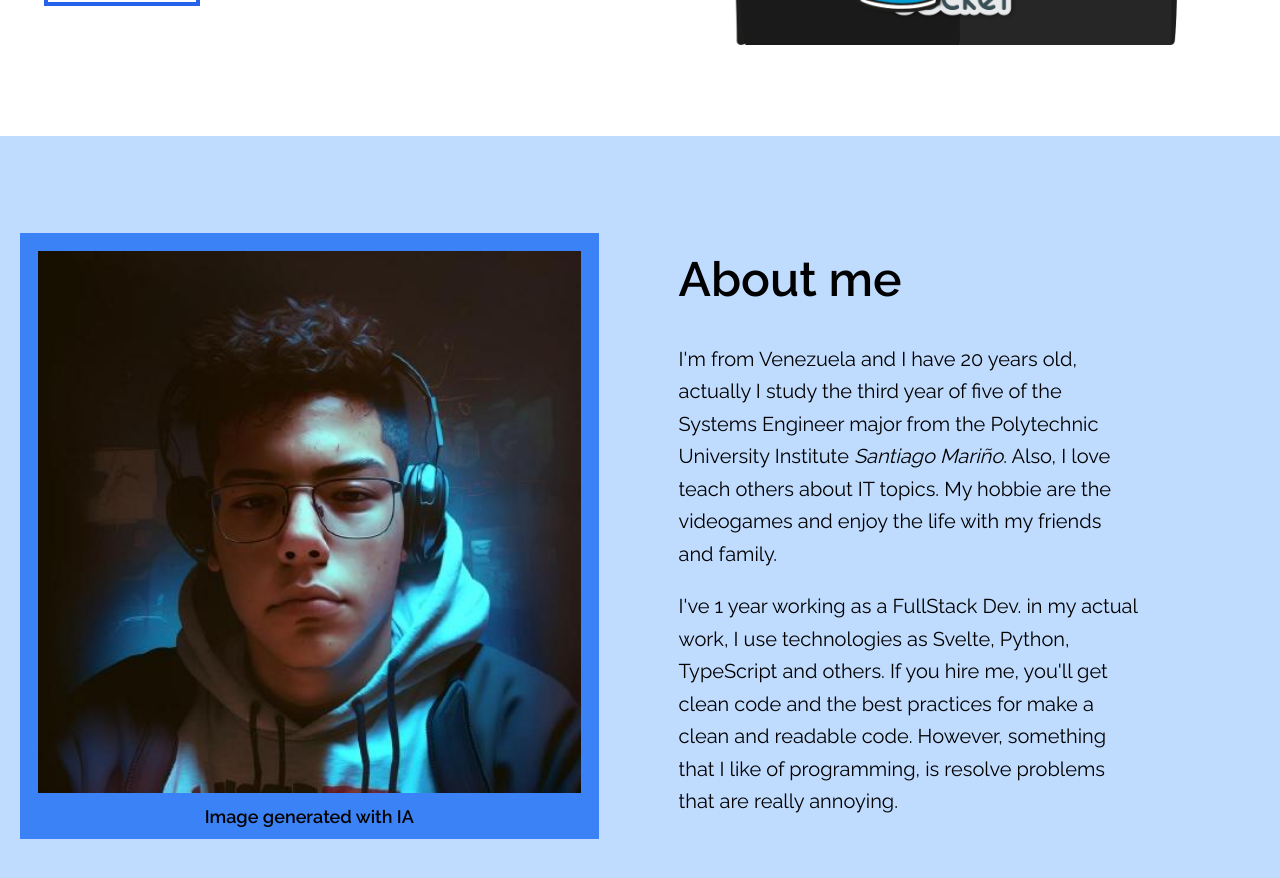
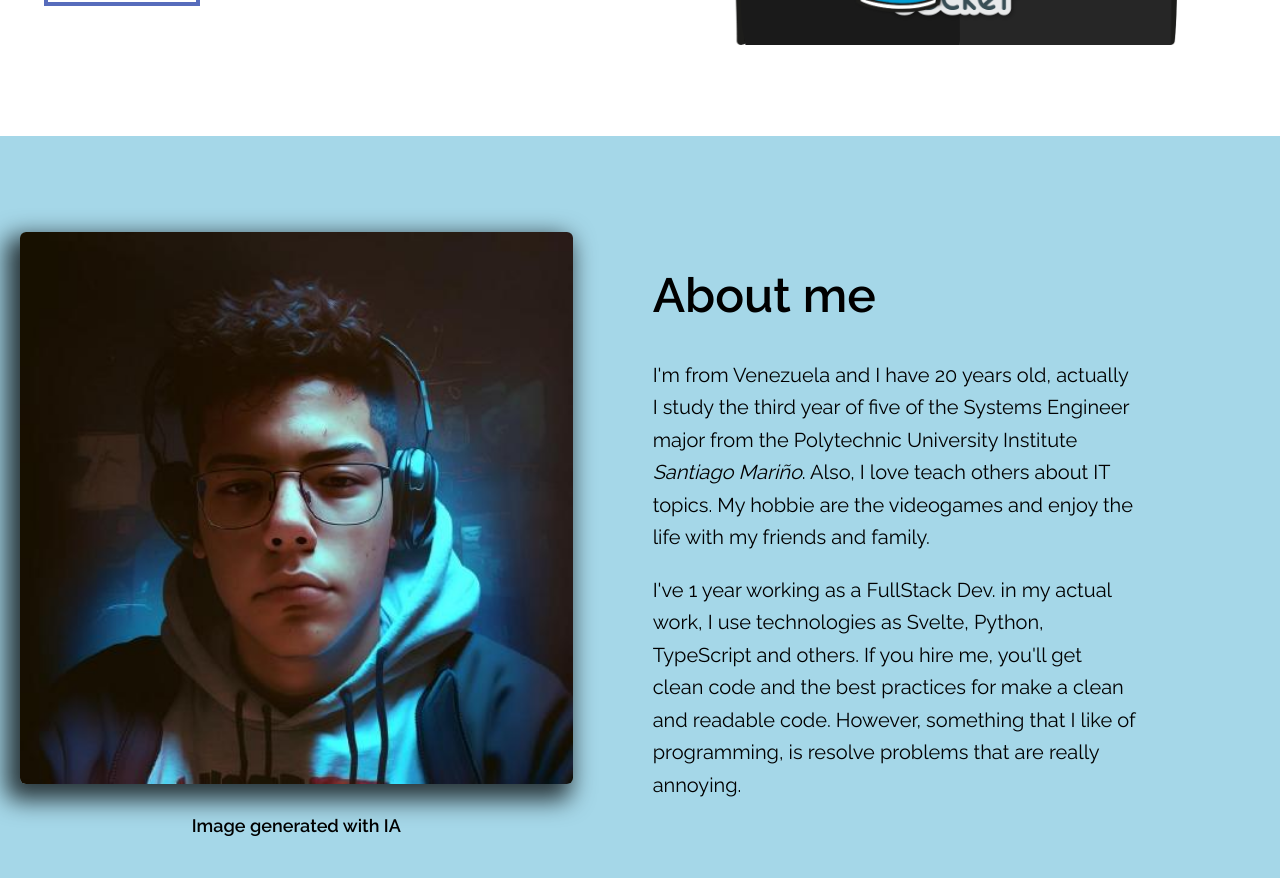
Before and after one commit to SebastianDlaCruz/portfolio-svelte, a SvelteKit app: page / in a window 1280 px wide. Shown: the part 660-1538 px from the top of the page. Built offline with nearby package versions, Linux system fonts and the light colour scheme.

Commit message:
Fixed style of about section

```diff
--- a/src/routes/+page.svelte
+++ b/src/routes/+page.svelte
@@ -34,7 +34,7 @@
 				I have professional experience working with Svelte, Python, Go, and other languages and
 				frameworks that you will find in the <a href="#skills">skills section</a> of this page.
 			</p>
-			<a href="#projects" class="border-4 border-blue-600 mx-auto ml-0 py-3 px-7">See projects</a>
+			<a href="#projects" class="border-4 border-[#576CBC] mx-auto ml-0 py-3 px-7">See projects</a>
 		</section>
 		{#if x > 768}
 			<img src={gopherXl} class="w-150" alt="Gopher" />
@@ -42,10 +42,10 @@
 			<img src={gopherLg} class="w-150" alt="Gopher" />
 		{/if}
 	</main>
-	<section id="about" class="py-5 px-5 mx-auto flex justify-center items-center transition-bg duration-500 { !dark ? 'bg-blue-200' : 'bg-blue-900'} {x < 1100 ? 'h-full w-full px-0': 'h-screen'}">
-		<div class="flex items-center space-between w-full {x < 1024 ? 'flex-col-reverse items-center' : ''}">
-		<article class="w-1/2 p-2 bg-blue-500  {x<1024 ? 'w-1/2 self-center' : 'w-13/12'}">
-			<img src={about} alt="Pic with IA" class="w-full border-blue-500 border-10 rounded-md" />
+	<section id="about" class="py-5 px-5 mx-auto flex justify-center items-center transition-bg duration-500 { !dark ? 'bg-[#A5D7E8]' : 'bg-[#19376D]'} {x < 1100 ? 'h-full w-full px-0': 'h-screen'}">
+		<div class="flex items-center md:container space-between w-full {x < 1024 ? 'flex-col-reverse items-center' : ''}">
+		<article class="{x<1024 ? 'self-center' : ''} w-full">
+			<img src={about} alt="Pic with IA" class="shadow-xl mb-7 w-full rounded-md w-3/2 mx-auto" />
 			<p class="text-lg text-center font-bold">Image generated with IA</p>
 		</article>
 		<article class="p-20 {x<1100 ? 'w-full p-5' : 'w-13/12'}">
@@ -86,4 +86,10 @@
 	main.justify-center {
 		height: var(--height);
 	}
+
+	.shadow-xl{
+		box-shadow: -8px 10px 23px 6px rgba(0,0,0,0.75);
+		-webkit-box-shadow: -8px 10px 23px 6px rgba(0,0,0,0.75);
+		-moz-box-shadow: -8px 10px 23px 6px rgba(0,0,0,0.75);
+	}
 </style>
```
